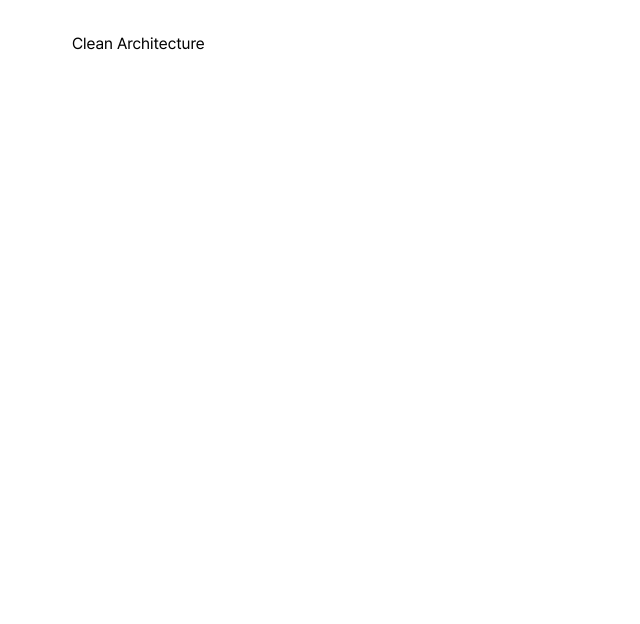
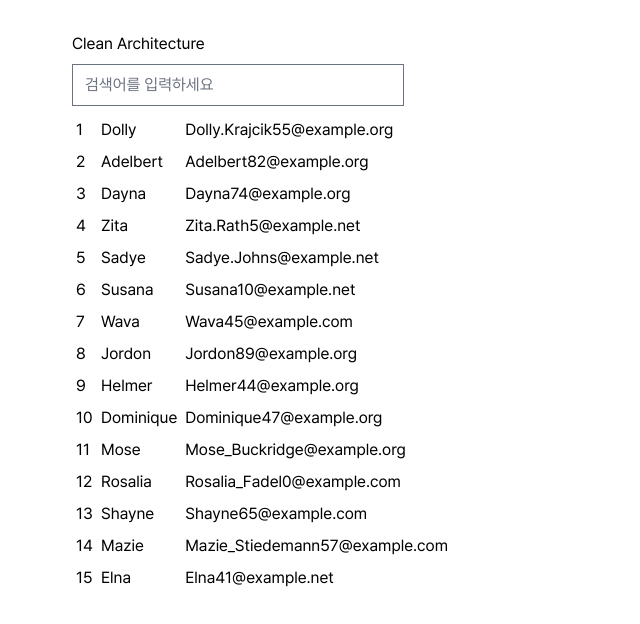
Before and after one commit to ony3000-lab/research-and-development, a Next.js app: page /clean-architecture in a window 1280 px wide. Shown: the top 624 px of the page, without its empty margins (0-640 px from the left). Built offline with nearby package versions, Linux system fonts and the light colour scheme.

Commit message:
feat: user 목록 조회 구현

```diff
--- a/src/layers/adapter/api/base.ts
+++ b/src/layers/adapter/api/base.ts
@@ -1,7 +1,7 @@
 import axios from 'axios';
 
 export const api = axios.create({
-  baseURL: 'http://localhost:3500',
+  baseURL: 'http://localhost:3000/api',
   headers: {
     Accept: 'application/json',
   },
--- a/src/layers/framework/ui/UserList.tsx
+++ b/src/layers/framework/ui/UserList.tsx
@@ -5,23 +5,27 @@ export function UserList() {
   const [keyword, setKeyword] = useState('');
   const { isLoading, data: users } = useUsersQuery({ search: keyword });
 
-  if (isLoading) return <p>Loading...</p>;
-
   return (
-    <div>
+    <div className="my-2 space-y-2">
       <input
         type="text"
         placeholder="검색어를 입력하세요"
         value={keyword}
         onChange={(e) => setKeyword(e.target.value)}
       />
-      <ul>
-        {users?.map((user) => (
-          <li key={user.id}>
-            {user.name} ({user.email})
-          </li>
-        ))}
-      </ul>
+      {isLoading ? (
+        <p>Loading...</p>
+      ) : (
+        <table className="[&_td]:p-1">
+          {users?.map((user) => (
+            <tr key={user.id}>
+              <td>{user.id}</td>
+              <td>{user.name}</td>
+              <td>{user.email}</td>
+            </tr>
+          ))}
+        </table>
+      )}
     </div>
   );
 }
--- /dev/null
+++ b/src/mocks/users.ts
@@ -0,0 +1,30 @@
+import { faker } from '@faker-js/faker/locale/en';
+import type { UserDetail } from '../layers/domain/User';
+
+const nowAsMilliseconds = Date.now();
+
+const oneDayAsMilliseconds = 86400000;
+
+const randomUsers = [...Array(15)].map<UserDetail>((_, index) => {
+  const firstName = faker.name.firstName();
+  const lastName = faker.name.lastName();
+
+  return {
+    id: index + 1,
+    name: firstName,
+    email: faker.internet.exampleEmail(firstName, lastName),
+    contact: faker.phone.number(),
+    createdAt: new Date(nowAsMilliseconds + oneDayAsMilliseconds * index).toJSON(),
+    profileImageUrl: faker.internet.avatar(),
+  };
+});
+
+class MockUserDB {
+  constructor(private users: UserDetail[]) {}
+
+  getAll() {
+    return this.users.slice();
+  }
+}
+
+export const mockUserDB = new MockUserDB(randomUsers);
--- /dev/null
+++ b/src/pages/api/users.ts
@@ -0,0 +1,22 @@
+import type { NextApiRequest, NextApiResponse } from 'next';
+import type { User } from '@/layers/domain/User';
+import { mockUserDB } from '@/mocks/users';
+
+export default function handler(req: NextApiRequest, res: NextApiResponse<User[]>) {
+  const { search } = req.query;
+  const users = mockUserDB
+    .getAll()
+    .filter(({ name, email }) => {
+      if (typeof search !== 'string') {
+        return true;
+      }
+
+      return (
+        name.toLowerCase().includes(search.toLowerCase()) ||
+        email.toLowerCase().includes(search.toLowerCase())
+      );
+    })
+    .map<User>(({ id, name, email }) => ({ id, name, email }));
+
+  res.status(200).json(users);
+}
--- a/src/pages/clean-architecture/index.tsx
+++ b/src/pages/clean-architecture/index.tsx
@@ -1,4 +1,5 @@
 import PageHead from '@/components/PageHead';
+import { UserList } from '@/layers/framework/ui/UserList';
 
 export default function CleanArchitecture() {
   return (
@@ -6,6 +7,10 @@ export default function CleanArchitecture() {
       <PageHead title="Clean Architecture" />
       <main className="mx-auto min-h-screen w-[1200px] max-w-full p-8">
         <h1>Clean Architecture</h1>
+
+        <div>
+          <UserList />
+        </div>
       </main>
     </>
   );
```
